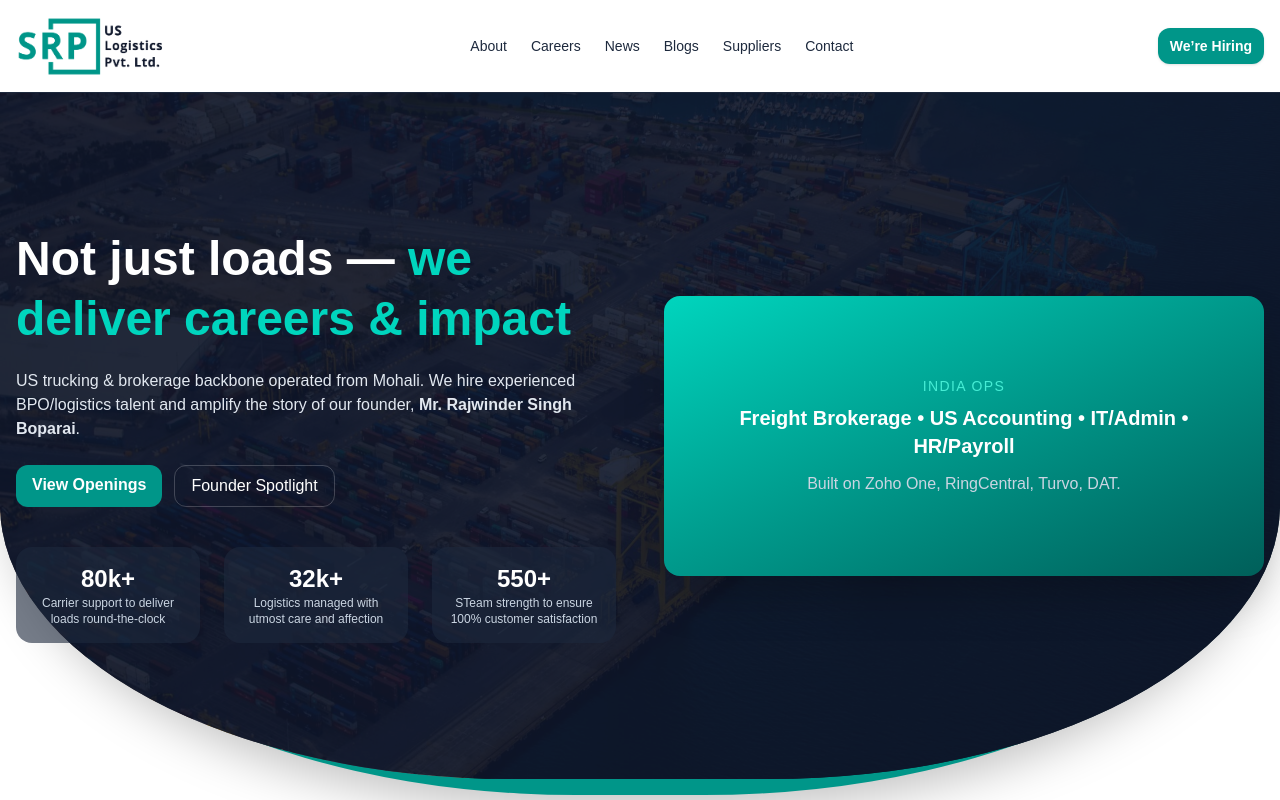
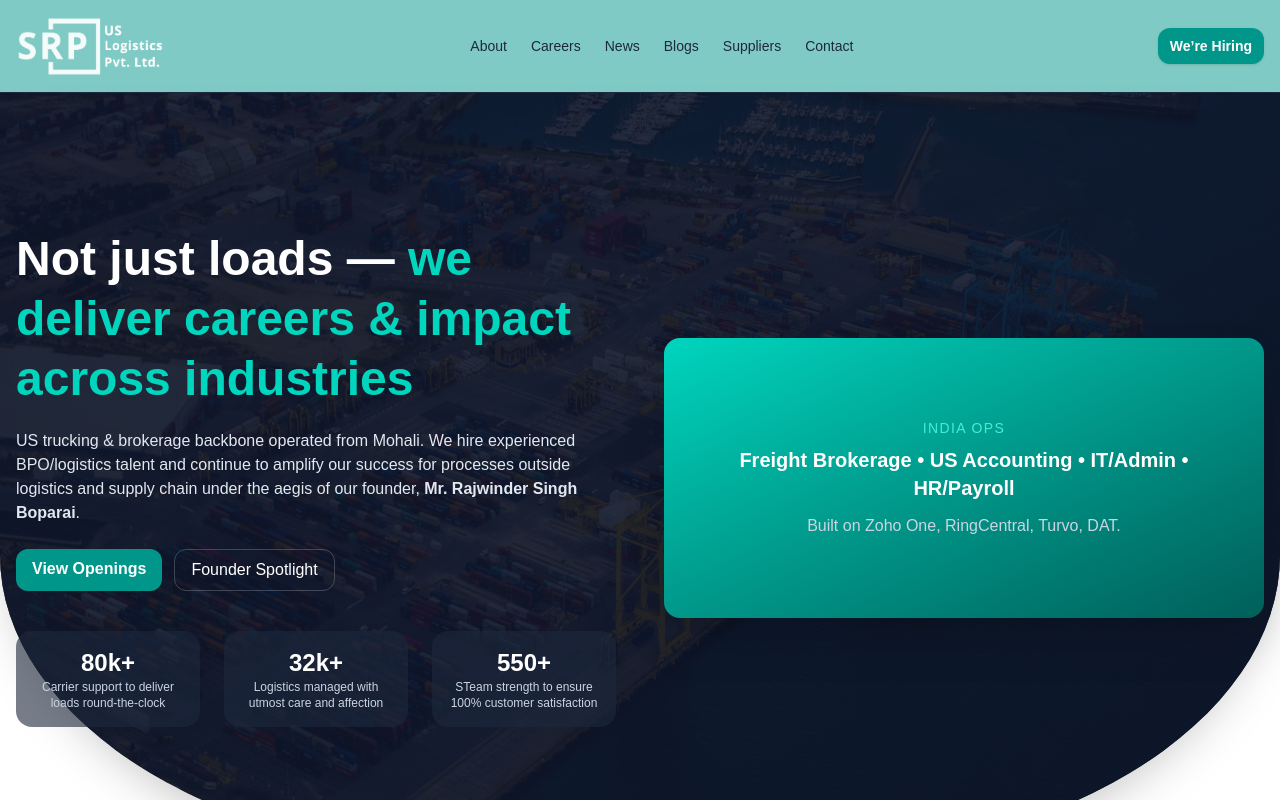
Before and after one commit to vivekinsonix/srp-india, a Next.js app: page / in a window 1280 px wide. Shown: the top 800 px of the page. Built offline with nearby package versions, Linux system fonts and the light colour scheme.

Commit message:
inner page added

```diff
--- a/src/app/header/HeroBanner.tsx
+++ b/src/app/header/HeroBanner.tsx
@@ -14,11 +14,10 @@ export default function HeroSection() {
       <div className="relative mx-auto max-w-7xl px-4 py-24 grid md:grid-cols-2 gap-12 items-center">
         <div>
           <h1 className="text-3xl md:text-5xl font-semibold leading-tight">
-            Not just loads — <span className="text-teal-400">we deliver careers & impact</span>
+            Not just loads — <span className="text-teal-400">we deliver careers & impact across industries</span>
           </h1>
           <p className="mt-5 text-slate-200">
-            US trucking & brokerage backbone operated from Mohali. We hire experienced BPO/logistics talent and
-            amplify the story of our founder, <strong>Mr. Rajwinder Singh Boparai</strong>.
+            US trucking & brokerage backbone operated from Mohali. We hire experienced BPO/logistics talent and continue to amplify our success for processes outside logistics and supply chain under the aegis of our founder, <strong> Mr. Rajwinder Singh Boparai</strong>.
           </p>
           <div className="mt-6 flex flex-wrap gap-3">
             <a href="#careers" className="rounded-xl bg-teal-600 px-4 py-2 font-semibold">
--- a/src/app/header/page.tsx
+++ b/src/app/header/page.tsx
@@ -10,12 +10,12 @@ export default function Header() {
   const toggleMobile = () => setMobileOpen((prev) => !prev);
 
   return (
-    <header className="sticky top-0 z-40 border-b bg-white/90 backdrop-blur">
+    <header className="sticky top-0 z-40 border-b bg-teal-600/50 bg-teal/40 backdrop-blur">
       <div className="mx-auto flex max-w-7xl items-center justify-between px-4 py-3">
         {/* Brand */}
         <div className="flex items-center gap-2">
           <Link href="/" className="hover:text-teal-700 flex items-center">
-          <img src="/srp-us-dark.png" width="150px" />
+          <img src="/srp-us-white.png" width="150px" />
             {/* <div className="h-8 w-8 rounded-md bg-teal-600" />
             <strong className="text-slate-900 ml-2">
               SRP US Logistics – India
```
